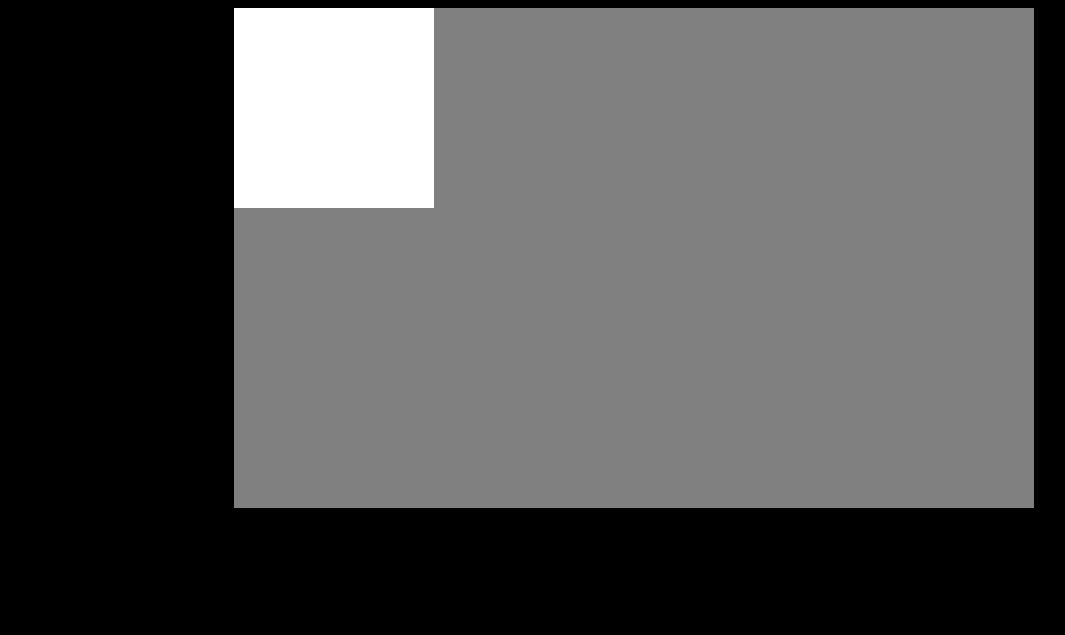
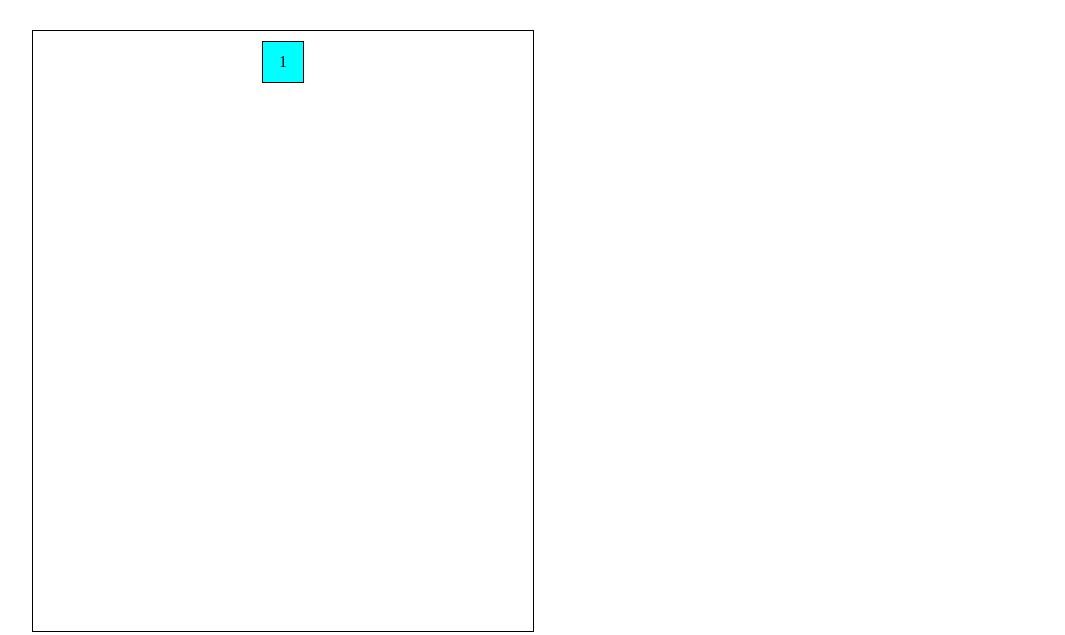
Before and after one commit to alissoncoder/Html-csss, a plain HTML site: page exercicios/ex022/fundo007.html in a window 1280 px wide. Shown: the whole page, without its empty margins (6-1071 px from the left). Drawn offline with Linux system fonts and the light colour scheme.

Commit message:
criei o desafio012

```diff
--- a/exercicios/ex022/fundo007.html
+++ b/exercicios/ex022/fundo007.html
@@ -6,26 +6,32 @@
     <title>fundo007</title>
     <style>
         body{
-            background-color: black;
+            background-color: white;
         }
-        #caixa{
-     background-color: gray;
-     height: 500px;
-     width: 800px;
-     margin: auto;
-
+        #container{
+            display: flex;
+            flex-direction: row;
+            justify-content: center;
+            margin-top: 30px;
+            margin-left: 30px;
+            border: 1.5px solid black;
+            height: 600px;
+            width: 500px;
         }
         #conteudo{
-     background-color: white;
-     height: 200px;
-     width: 200px;
+            margin: 10px;
+            border: 1px solid black;
+            background-color: aqua;
+            height: 40px;
+            width: 40px;
+            text-align: center;
+            line-height: 40px;
         }
     </style>
 </head>
 <body>
-    <section id="caixa">
-        <article id="conteudo">
-        </article>
-    </section>
+  <div id="container">
+          <div id="conteudo">1</div>
+  </div>
 </body>
 </html>
```
Also changed, not shown: exercicios/desafio012/._cordel-moderno.txt (added), exercicios/desafio012/imagens/._background001.jpg (added), exercicios/desafio012/imagens/._background002.jpg (added).
